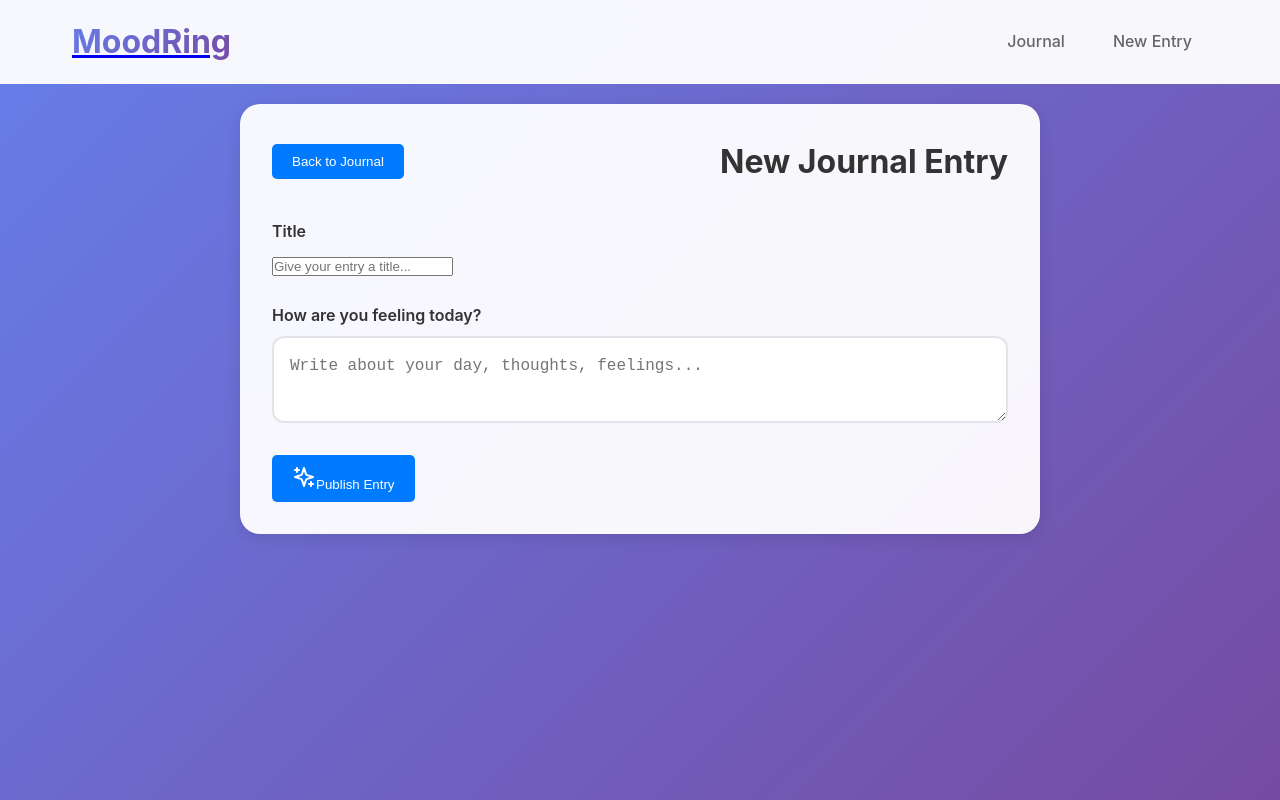
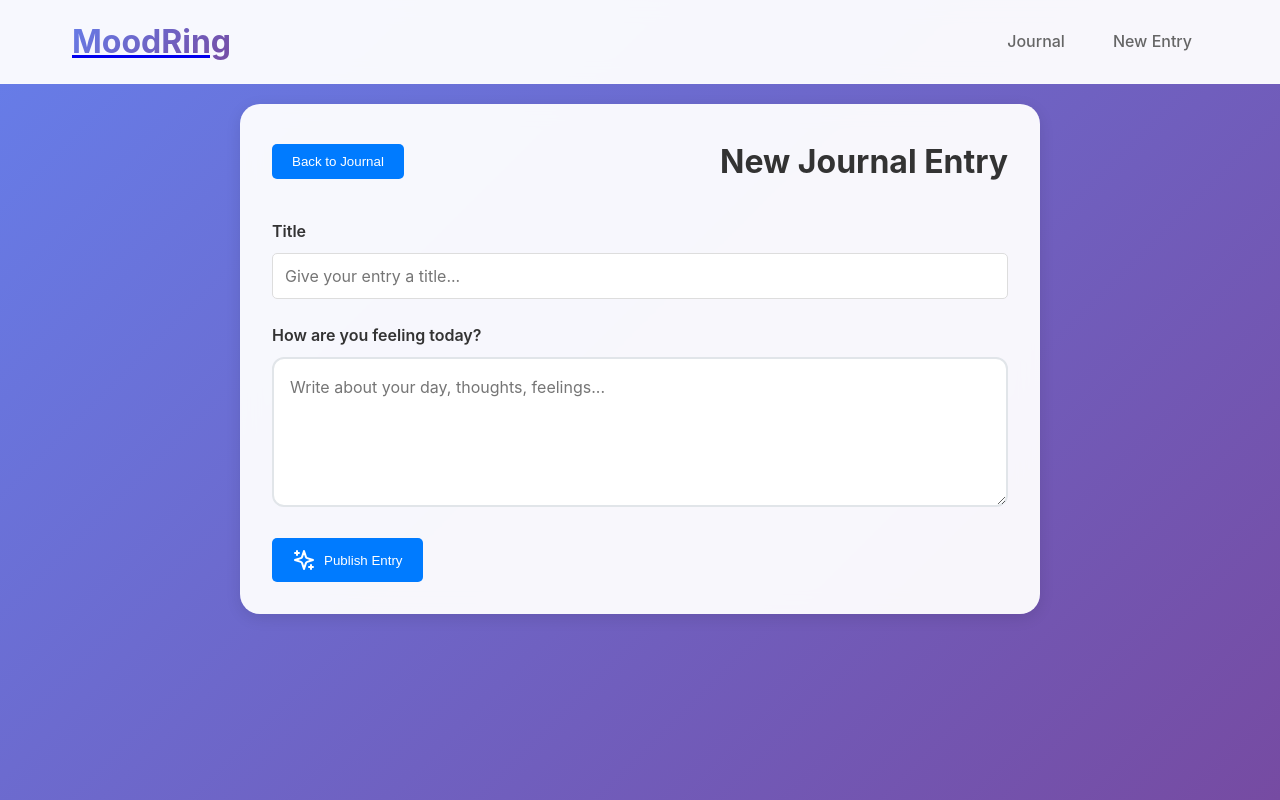
Before and after one commit to ThisbeSchoJo/moodring, a React (Create React App) app in the folder client/: page /new in a window 1280 px wide. Built offline with nearby package versions, Linux system fonts and the light colour scheme.

Commit message:
Added more styling to entryform.css

```diff
--- a/client/src/styling/entryform.css
+++ b/client/src/styling/entryform.css
@@ -30,4 +30,41 @@
   padding: 10px 20px;
   border-radius: 5px;
   cursor: pointer;
+  display: flex;
+  align-items: center;
+  gap: 8px;
+  margin-top: 20px;
 }
+
+.form-group {
+  margin-bottom: 20px;
+}
+
+.form-group label {
+  display: block;
+  margin-bottom: 8px;
+  font-weight: 600;
+  color: #333;
+}
+
+.form-group input,
+.form-group textarea {
+  width: 100%;
+  padding: 12px;
+  border: 1px solid #ddd;
+  border-radius: 5px;
+  font-size: 16px;
+  font-family: inherit;
+}
+
+.form-group textarea {
+  min-height: 150px;
+  resize: vertical;
+}
+
+.form-group input:focus,
+.form-group textarea:focus {
+  outline: none;
+  border-color: #007bff;
+  box-shadow: 0 0 0 2px rgba(0, 123, 255, 0.25);
+}
```
Lines whose indentation alone changed are shown as unchanged.
